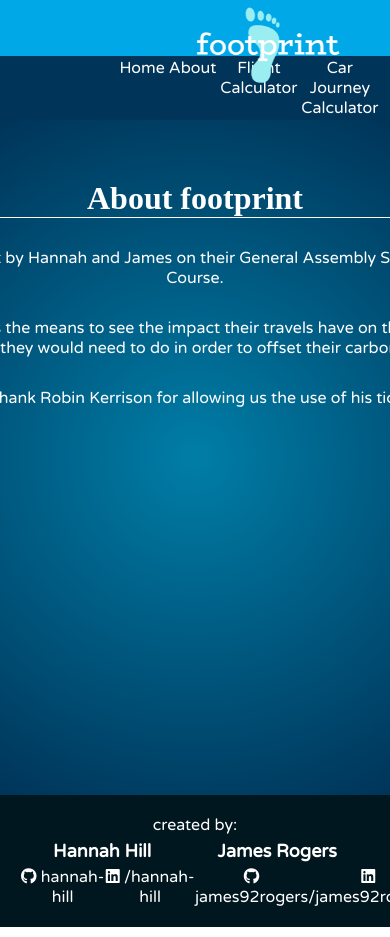
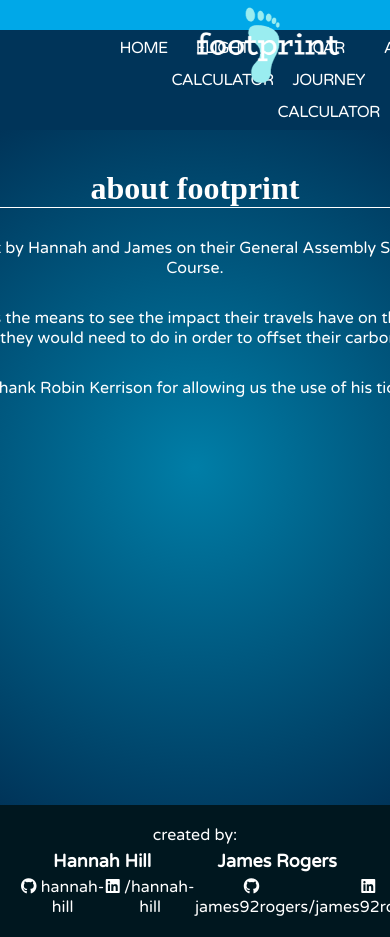
Before and after one commit to hannah-hill/sei-project-02, a React (Create React App) app: page /about in a window 390 px wide. Shown: the top 937 px of the page. Built offline with nearby package versions, Linux system fonts and the light colour scheme; a web font is replaced by a local one.

Commit message:
time to deploy

```diff
--- a/src/components/About.js
+++ b/src/components/About.js
@@ -1,7 +1,7 @@
 const About = () => {
   return (
     <div className='about-section'>
-      <h1>About footprint</h1>
+      <h1>about footprint</h1>
       <p>
         This is a joint project by Hannah and James on their General Assembly
         Software Engineering Course.
--- a/src/components/Nav.js
+++ b/src/components/Nav.js
@@ -9,13 +9,13 @@ const Nav = () => {
             <Link to='/'>Home</Link>
           </li>
           <li>
-            <Link to='/about'>About</Link>
-          </li>
-          <li>
             <Link to='/flight'>Flight Calculator</Link>
           </li>
           <li>
             <Link to='/car'>Car Journey Calculator</Link>
+          </li>
+          <li>
+            <Link to='/about'>About</Link>
           </li>
         </ul>
       </nav>
--- a/src/styles/_header.scss
+++ b/src/styles/_header.scss
@@ -1,13 +1,12 @@
 header {
   background-color: $light-blue;
-  height: 120px;
+  height: 130px;
   display: flex;
   flex-direction: column;
   align-items: center;
   justify-content: flex-end;
   color: $white;
 }
-
 h1 {
   position: relative;
   top: 20px;
--- /dev/null
+++ b/src/styles/_media.scss
@@ -0,0 +1,39 @@
+@media screen and (max-width: 600px) {
+  header {
+    height: 200px;
+    position: relative;
+
+    .plane {
+      display: none;
+    }
+    h1 {
+      position: absolute;
+      display: block;
+      padding: 0;
+    }
+  }
+  .logo {
+    display: none;
+  }
+
+  nav {
+    ul {
+      display: flex;
+      flex-direction: column;
+    }
+  }
+
+  .flight-form {
+    display: flex;
+    flex-direction: column;
+    position: relative;
+
+    .field {
+      width: 80%;
+    }
+  }
+
+  footer {
+    position: static;
+  }
+}
--- a/src/styles/_nav.scss
+++ b/src/styles/_nav.scss
@@ -1,6 +1,7 @@
 nav {
   background-color: $dark-blue;
   width: 100vw;
+  line-height: 2;
 
   ul {
     display: flex;
@@ -18,6 +19,8 @@ nav {
         color: white;
         text-decoration: none;
         font-family: $nav;
+        text-transform: uppercase;
+        letter-spacing: -0.7px;
       }
 
       a:hover {
--- a/src/styles/index.css
+++ b/src/styles/index.css
@@ -3,7 +3,7 @@
 @import url("https://fonts.googleapis.com/css2?family=Varela+Round&display=swap");
 header {
   background-color: #00a8e8;
-  height: 120px;
+  height: 130px;
   display: flex;
   flex-direction: column;
   align-items: center;
@@ -302,6 +302,7 @@ h1 {
 nav {
   background-color: #003459;
   width: 100vw;
+  line-height: 2;
 }
 nav ul {
   display: flex;
@@ -319,6 +320,8 @@ nav ul li a {
   color: white;
   text-decoration: none;
   font-family: "Varela Round", sans-serif;
+  text-transform: uppercase;
+  letter-spacing: -0.7px;
 }
 nav ul li a:hover {
   color: #00a8e8;
@@ -412,7 +415,7 @@ nav ul li a:hover {
 main {
   background: #007ea7;
   background: radial-gradient(circle, #007ea7 0%, #003459 100%);
-  padding-top: 40px;
+  padding-top: 20px;
   height: 80vh;
   display: flex;
   flex-direction: column;
--- a/src/styles/main.scss
+++ b/src/styles/main.scss
@@ -7,6 +7,7 @@
 @import 'home';
 @import 'about';
 @import 'results';
+// @import 'media';
 
 * {
   box-sizing: border-box;
@@ -20,7 +21,7 @@ main {
     rgba(0, 126, 167, 1) 0%,
     rgba(0, 52, 89, 1) 100%
   );
-  padding-top: 40px;
+  padding-top: 20px;
   height: 80vh;
   display: flex;
   flex-direction: column;
```
Also changed, not shown: 1 other file (tests, documents, lock files or other folders).
